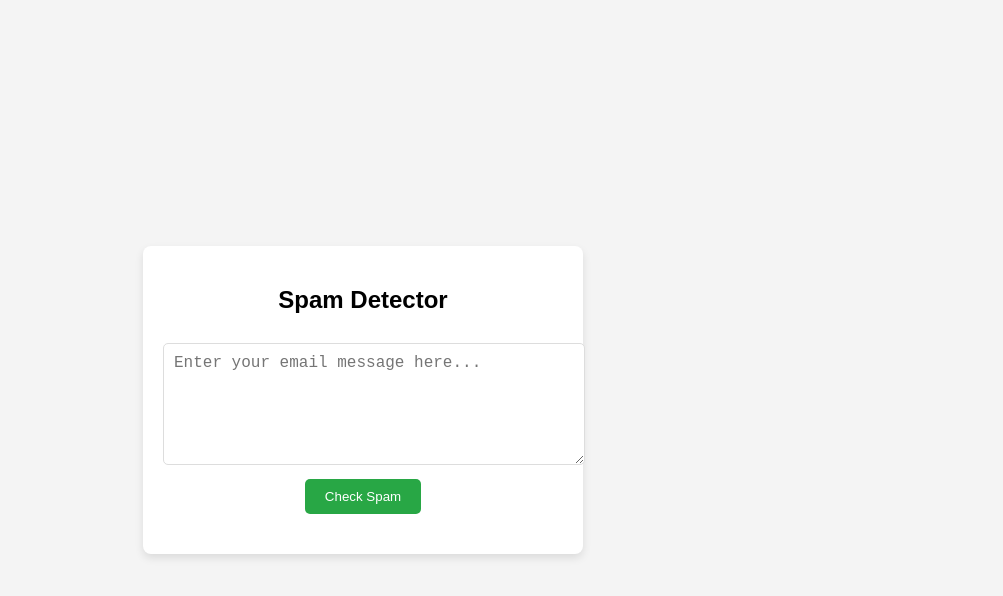
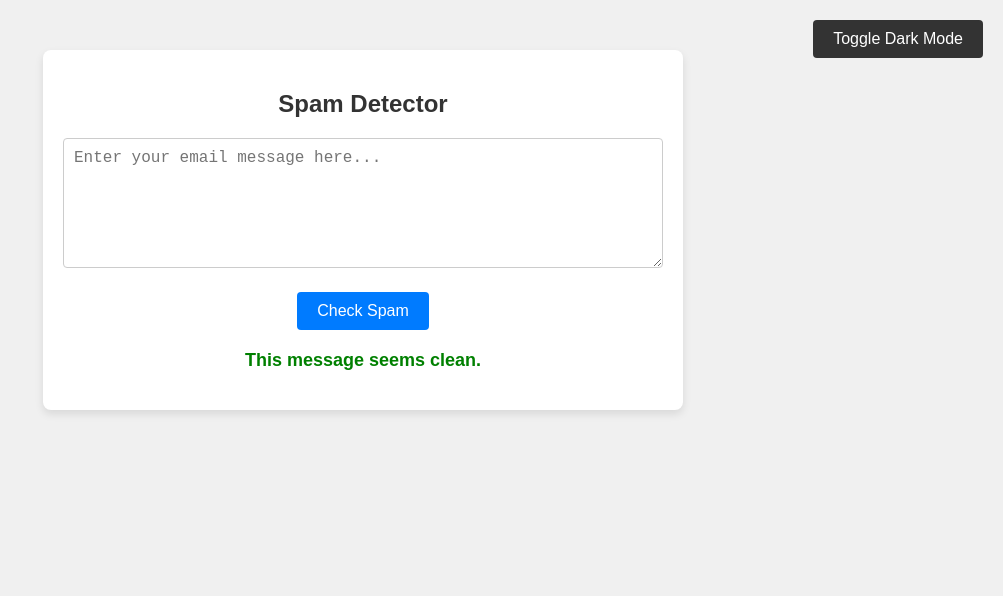
Before and after one commit to pankajyadav22-26/spamMailDetection, a plain HTML site: page frontend/index.html in a window 1280 px wide. Both pictures are taken after a click on the button "Check Spam". Shown: the whole page, without its empty margins (277-1280 px from the left). Drawn offline with Linux system fonts and the light colour scheme.

Commit message:
darkMode

```diff
--- a/frontend/index.html
+++ b/frontend/index.html
@@ -12,6 +12,7 @@
         <textarea id="message" rows="6" placeholder="Enter your email message here..."></textarea>
         <button onclick="checkSpam()">Check Spam</button>
         <div class="result" id="result"></div>
+        <button id="toggleDarkMode">Toggle Dark Mode</button>
     </div>
     <script src="script.js"></script>
 </body>
--- a/frontend/script.js
+++ b/frontend/script.js
@@ -17,3 +17,28 @@ async function checkSpam() {
     const data = await response.json();
     document.getElementById('result').textContent = data.result;
 }
+
+// Dark mode toggle functionality
+const toggleDarkModeButton = document.getElementById("toggleDarkMode");
+
+toggleDarkModeButton.addEventListener("click", function () {
+    document.body.classList.toggle("dark-mode");
+});
+
+// Simple spam check function (You can extend this with more complex logic)
+function checkSpam() {
+    const message = document.getElementById("message").value;
+    const resultDiv = document.getElementById("result");
+
+    // Simple spam detection: looking for common spam phrases
+    const spamKeywords = ["buy now", "free", "limited time offer", "act fast", "urgent"];
+    const foundSpam = spamKeywords.some(keyword => message.toLowerCase().includes(keyword));
+
+    if (foundSpam) {
+        resultDiv.textContent = "This message may be spam.";
+        resultDiv.style.color = "red";
+    } else {
+        resultDiv.textContent = "This message seems clean.";
+        resultDiv.style.color = "green";
+    }
+}
--- a/frontend/style.css
+++ b/frontend/style.css
@@ -1,42 +1,162 @@
+/* Base Styles */
 body {
     font-family: Arial, sans-serif;
-    background-color: #f4f4f4;
-    display: flex;
-    justify-content: center;
-    align-items: center;
-    height: 100vh;
     margin: 0;
+    padding: 0;
+    background-color: #f0f0f0;
+    color: #333;
+    transition: all 0.3s ease;
 }
+
 .container {
-    background: white;
+    max-width: 600px;
+    margin: 50px auto;
     padding: 20px;
     border-radius: 8px;
+    background-color: #fff;
     box-shadow: 0 4px 8px rgba(0, 0, 0, 0.1);
-    width: 400px;
     text-align: center;
 }
+
+h2 {
+    font-size: 24px;
+    margin-bottom: 20px;
+}
+
 textarea {
     width: 100%;
-    height: 100px;
-    margin: 10px 0;
     padding: 10px;
-    border: 1px solid #ddd;
-    border-radius: 5px;
     font-size: 16px;
+    border-radius: 4px;
+    border: 1px solid #ccc;
+    box-sizing: border-box;
+    margin-bottom: 20px;
 }
+
+textarea:focus {
+    outline: none;
+    border-color: #007BFF;
+}
+
 button {
-    background: #28a745;
+    padding: 10px 20px;
+    font-size: 16px;
+    background-color: #007BFF;
     color: white;
     border: none;
-    padding: 10px 20px;
-    border-radius: 5px;
+    border-radius: 4px;
     cursor: pointer;
+    transition: background-color 0.3s ease;
 }
+
 button:hover {
-    background: #218838;
+    background-color: #0056b3;
 }
+
 .result {
     margin-top: 20px;
     font-size: 18px;
     font-weight: bold;
+    min-height: 40px;
 }
+
+#toggleDarkMode {
+    padding: 10px 20px;
+    font-size: 16px;
+    background-color: #333;
+    color: white;
+    border: none;
+    border-radius: 4px;
+    cursor: pointer;
+    position: fixed;
+    top: 20px;
+    right: 20px;
+    transition: background-color 0.3s ease;
+    z-index: 1000; /* Ensure the button is always on top */
+}
+
+#toggleDarkMode:hover {
+    background-color: #555;
+}
+
+/* Light Mode */
+@media (prefers-color-scheme: light) {
+    body {
+        background-color: #f0f0f0;
+        color: #333;
+    }
+
+    .container {
+        background-color: #fff;
+        color: #333;
+        box-shadow: 0 4px 8px rgba(0, 0, 0, 0.1);
+    }
+
+    textarea {
+        background-color: #fff;
+        border-color: #ccc;
+    }
+
+    button {
+        background-color: #007BFF;
+        color: white;
+    }
+
+    button:hover {
+        background-color: #0056b3;
+    }
+}
+
+/* Dark Mode */
+@media (prefers-color-scheme: dark) {
+    body {
+        background-color: #181818;
+        color: #ddd;
+    }
+
+    .container {
+        background-color: #333;
+        color: #ddd;
+        box-shadow: 0 4px 8px rgba(0, 0, 0, 0.3);
+    }
+
+    textarea {
+        background-color: #444;
+        border-color: #555;
+        color: #ddd;
+    }
+
+    button {
+        background-color: #4CAF50;
+        color: white;
+    }
+
+    button:hover {
+        background-color: #45a049;
+    }
+}
+
+body.dark-mode {
+    background-color: #181818;
+    color: #ddd;
+}
+
+body.dark-mode .container {
+    background-color: #333;
+    color: #ddd;
+}
+
+body.dark-mode textarea {
+    background-color: #444;
+    border-color: #555;
+    color: #ddd;
+}
+
+body.dark-mode button {
+    background-color: #4CAF50;
+    color: white;
+}
+
+body.dark-mode button:hover {
+    background-color: #45a049;
+}
```
Also changed, not shown: diagram-export-25-09-2024-15_58_21.png (added), 1 other file.
